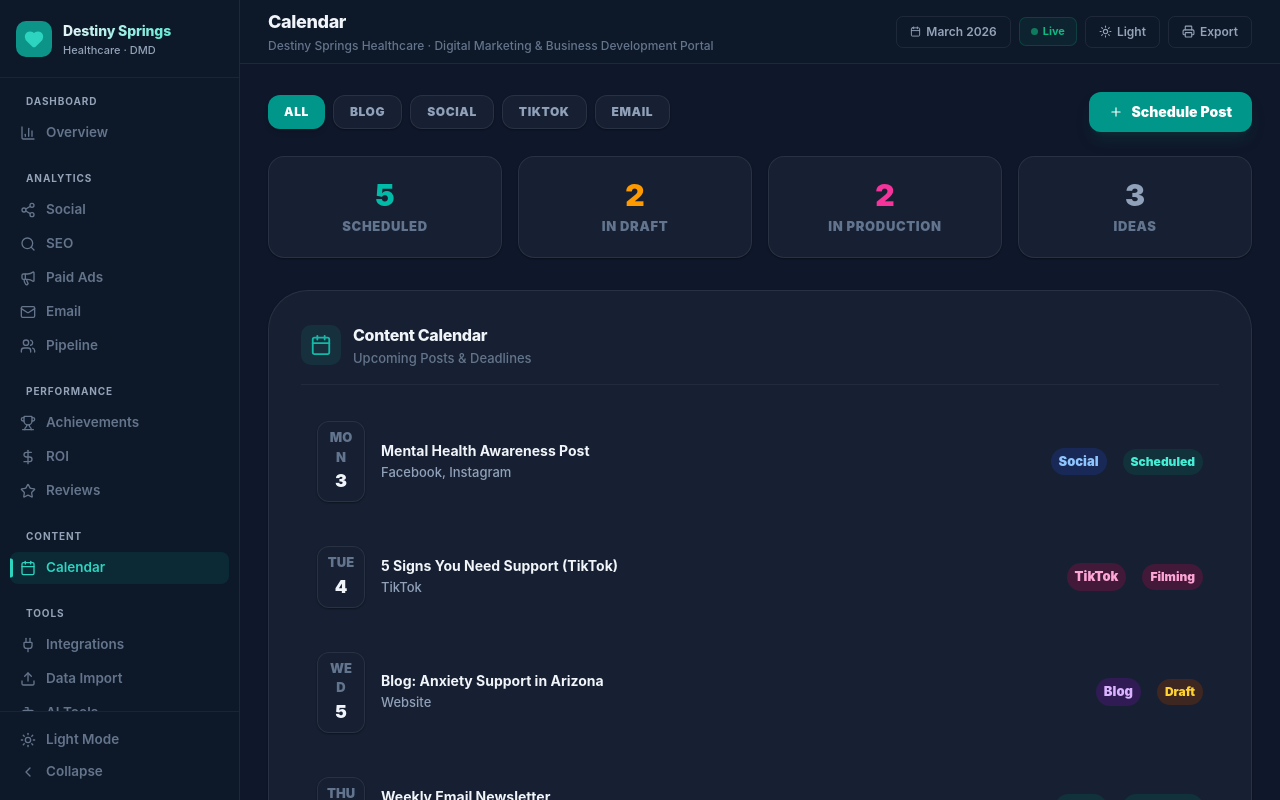
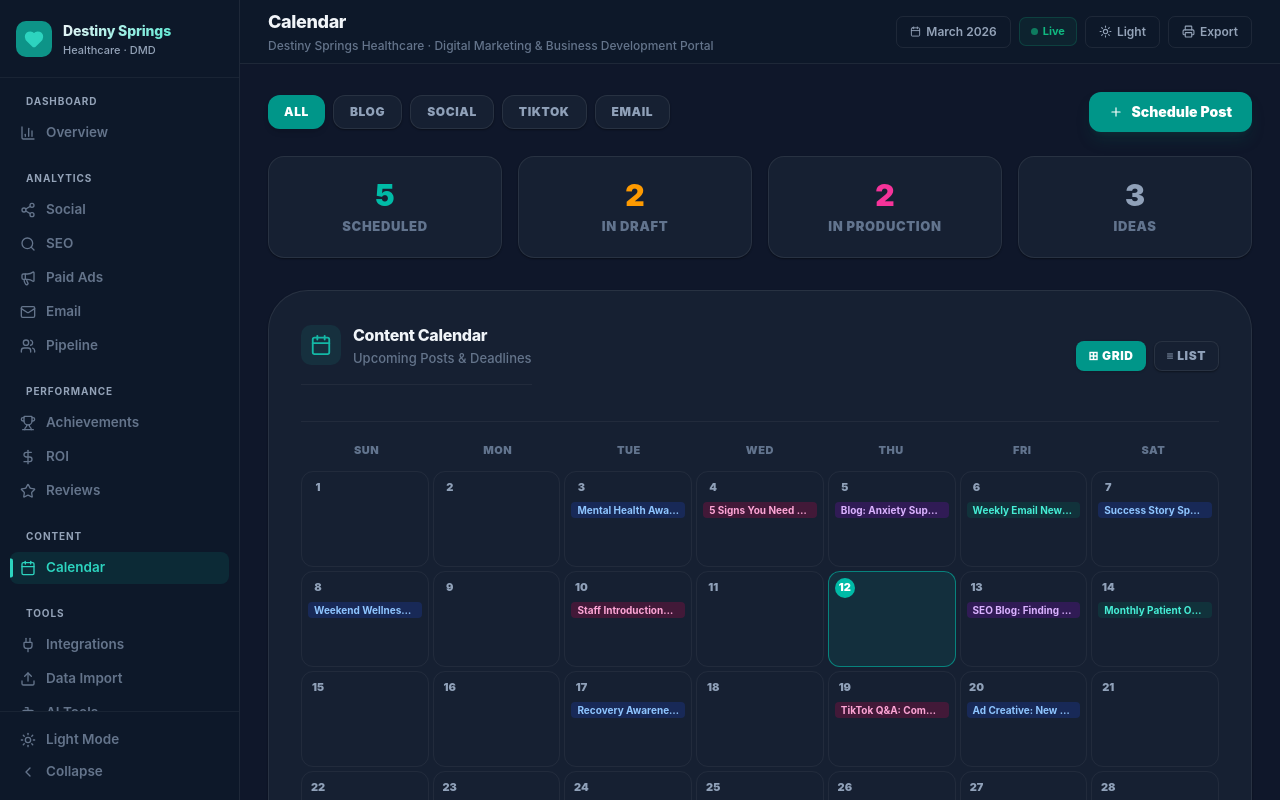
Before and after one commit to cmc-creator/DMD, a React (Vite) app: page / in a window 1280 px wide. Both pictures are taken after a click on the button "Open Content Calendar". Built offline with nearby package versions, Linux system fonts and the light colour scheme.

Commit message:
feat: calendar month grid view with Grid/List toggle, today highlight, color-coded content pills

```diff
--- a/src/App.jsx
+++ b/src/App.jsx
@@ -60,6 +60,7 @@ const App = () => {
   const [activeTab, setActiveTab]               = useState('overview');
   const [darkMode, setDarkMode]                 = useState(true);
   const [calFilter, setCalFilter]               = useState('All');
+  const [calView, setCalView]                   = useState('grid');
   const [sidebarCollapsed, setSidebarCollapsed] = useState(false);
   const [showAddPost, setShowAddPost]           = useState(false);
   const [importMode, setImportMode]             = useState('upload');
@@ -1434,7 +1435,20 @@ const App = () => {
               ))}
             </div>
             <div className={`${card} p-6 md:p-8 rounded-[2.5rem] mb-8`}>
+              <div className="flex items-center justify-between mb-5 pb-4 border-b border-slate-100 dark:border-white/[0.05] gap-4 flex-wrap">
                 <SectionHeader icon={Calendar} color="text-teal-500" title="Content Calendar" subtitle="Upcoming Posts &amp; Deadlines" />
+                <div className="flex gap-2 no-print shrink-0 -mt-4">
+                  {[['grid','⊞ Grid'],['list','≡ List']].map(([v,label]) => (
+                    <button key={v} onClick={() => setCalView(v)}
+                      className={`px-3 py-1.5 rounded-lg text-xs font-black uppercase tracking-wider transition-all ${
+                        calView === v ? 'bg-teal-600 text-white shadow-sm' : `${card} ${muted} hover:text-teal-500`}`}>
+                      {label}
+                    </button>
+                  ))}
+                </div>
+              </div>
+
+              {calView === 'list' ? (
                 <div className="space-y-3">
                   {filteredContent.map((item, i) => (
                     <div key={i} className={`flex items-center gap-4 p-4 ${rowCls} rounded-2xl`}>
@@ -1451,6 +1465,64 @@ const App = () => {
                     </div>
                   ))}
                 </div>
+              ) : (() => {
+                const _now      = new Date();
+                const _yr       = _now.getFullYear();
+                const _mo       = _now.getMonth();
+                const _days     = new Date(_yr, _mo + 1, 0).getDate();
+                const _first    = new Date(_yr, _mo, 1).getDay(); // 0=Sun
+                const _today    = _now.getDate();
+                const _byDay    = {};
+                filteredContent.forEach(item => {
+                  const n = parseInt(item.date.split(' ').pop());
+                  if (!isNaN(n)) { if (!_byDay[n]) _byDay[n] = []; _byDay[n].push(item); }
+                });
+                const _cells = [];
+                for (let i = 0; i < _first; i++) _cells.push(null);
+                for (let d = 1; d <= _days; d++) _cells.push(d);
+                while (_cells.length % 7 !== 0) _cells.push(null);
+                return (
+                  <div>
+                    <div className="grid grid-cols-7 mb-1">
+                      {['Sun','Mon','Tue','Wed','Thu','Fri','Sat'].map(d => (
+                        <div key={d} className={`text-center text-[11px] font-black uppercase tracking-wider pb-2 ${subtl}`}>{d}</div>
+                      ))}
+                    </div>
+                    <div className="grid grid-cols-7 gap-1">
+                      {_cells.map((day, i) => (
+                        <div key={i} className={`min-h-[96px] rounded-xl p-1.5 border transition-colors ${
+                          !day
+                            ? 'border-transparent'
+                            : day === _today
+                              ? 'border-teal-500/60 bg-teal-500/5 dark:bg-teal-500/10'
+                              : 'border-slate-100 dark:border-white/[0.05] hover:border-teal-500/30'
+                        }`}>
+                          {day && (
+                            <>
+                              <div className={`text-[11px] font-black mb-1 w-5 h-5 flex items-center justify-center rounded-full ${
+                                day === _today ? 'bg-teal-500 text-white' : muted
+                              }`}>{day}</div>
+                              <div className="space-y-0.5">
+                                {(_byDay[day] || []).slice(0, 2).map((item, j) => (
+                                  <div key={j} title={`${item.title} · ${item.platform}`}
+                                    className={`text-[10px] font-bold px-1.5 py-0.5 rounded truncate leading-tight ${typeColor[item.type] || ''}`}>
+                                    {item.title.length > 20 ? item.title.slice(0, 18) + '…' : item.title}
+                                  </div>
+                                ))}
+                                {(_byDay[day] || []).length > 2 && (
+                                  <div className={`text-[10px] font-black px-1.5 py-0.5 ${subtl}`}>
+                                    +{(_byDay[day] || []).length - 2} more
+                                  </div>
+                                )}
+                              </div>
+                            </>
+                          )}
+                        </div>
+                      ))}
+                    </div>
+                  </div>
+                );
+              })()}
             </div>
           </>
         )}
```
Lines whose indentation alone changed are shown as unchanged.
